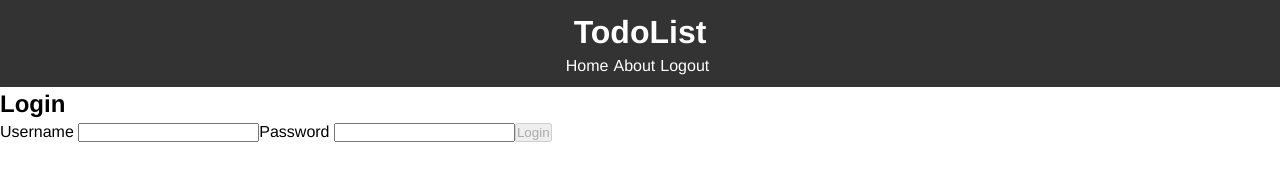
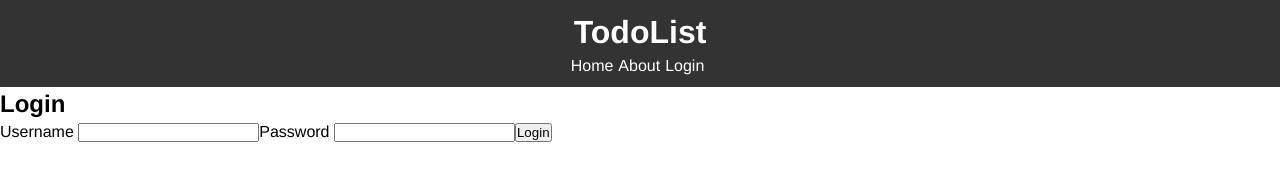
Before and after one commit to TheMike316/todo-frontend-basic, a Vue app: page /#/login in a window 1280 px wide. Shown: the top 192 px of the page. Built offline with nearby package versions, Linux system fonts and the light colour scheme.

Commit message:
fix bugs

```diff
--- a/src/_store/auth.module.js
+++ b/src/_store/auth.module.js
@@ -3,15 +3,15 @@ import {router} from '../router'
 
 const user = JSON.parse(localStorage.getItem('user'));
 const initialState = user
-    ? {status: {loggedIn: true}, user}
+    ? {status: {loggedIn: true, loggingIn: false}, user}
     : {status: {}, user: null};
 
 export const authentication = {
     namespaced: true,
     state: initialState,
     getters: {
-        loggedIn: state => !!state.status.loggedIn,
-        loggingIn: state => !!state.status.loggingIn
+        loggedIn: state => state.status.loggedIn,
+        loggingIn: state => state.status.loggingIn
     },
     actions: {
         login({commit}, {username, password}) {
--- a/src/components/layout/Header.vue
+++ b/src/components/layout/Header.vue
@@ -14,9 +14,7 @@
 
     export default {
         name: "Header",
-        computed: {
-            loggedIn: () => mapGetters(['authentication/loggedIn'])
-        }
+        computed: mapGetters('authentication', ['loggedIn'])
     }
 </script>
 
--- a/src/views/Login.vue
+++ b/src/views/Login.vue
@@ -28,9 +28,7 @@
                 submitted: false
             }
         },
-        computed: {
-            loggingIn: () => mapGetters(['authentication/loggingIn'])
-        },
+        computed: mapGetters('authentication', ['loggingIn']),
         created() {
             // reset login status
             this.$store.dispatch('authentication/logout');
```
